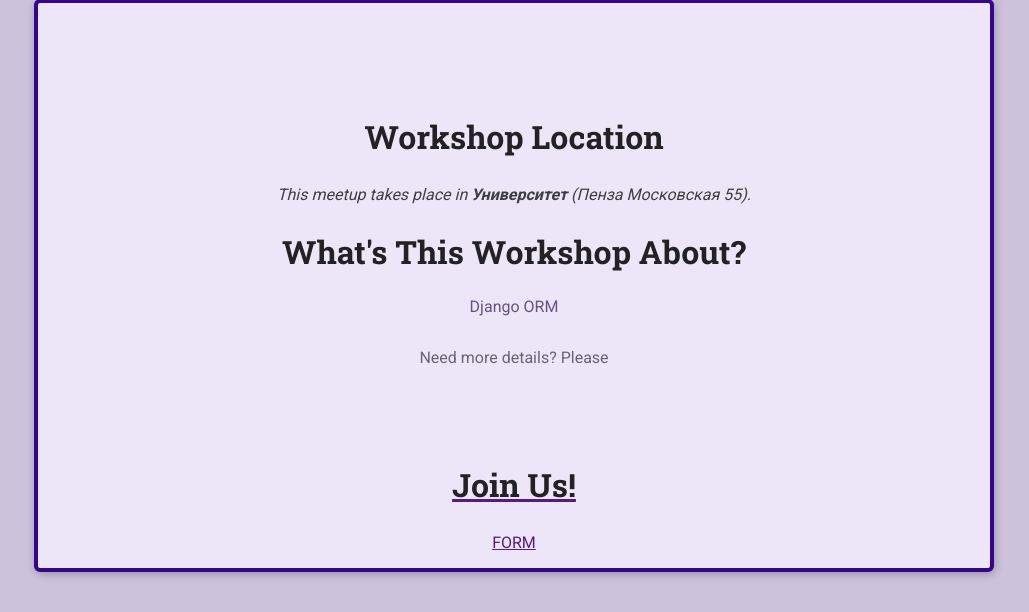
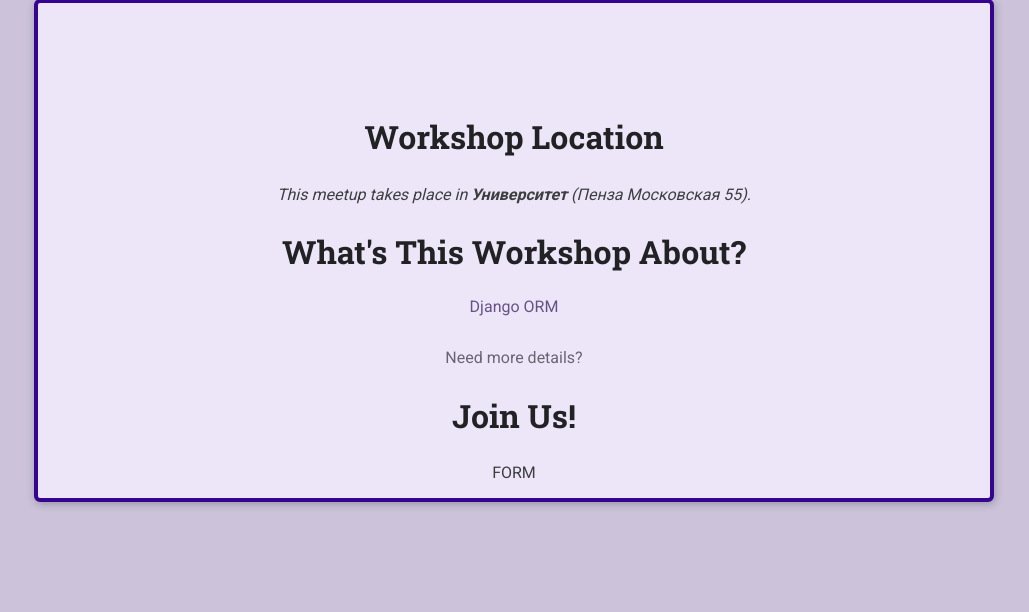
Before and after one commit to katyafervent/django-demo, a Django app: page /workshops/django-orm in a window 1280 px wide. Shown: the part 272-884 px from the top of the page, without its empty margins (126-1155 px from the left). After the commit the page ends 779 px from the top, so only its background shows below. Run offline with Django 3.2, Linux system fonts and the light colour scheme; data comes from the database, SQL or seed files in the repository.

Commit message:
Fix detail template

```diff
--- a/workshops/templates/workshops/workshop_details.html
+++ b/workshops/templates/workshops/workshop_details.html
@@ -18,14 +18,15 @@
 <article>
   <section id="location">
     <h2>Workshop Location</h2>
-       <address>This meetup takes place in <span>{{ workshop.location.name }}</span> ({{ workshop.location.address }}).</address>
+    <address>This meetup takes place in <span>{{ workshop.location.name }}</span> ({{ workshop.location.address }}).
+    </address>
   </section>
 
   <section id="details">
     <h2>What's This Workshop About?</h2>
     <p>{{ workshop.description }}</p>
     <footer>
-        <p>Need more details? Please <a href=""></p>
+      <p>Need more details?</p>
     </footer>
   </section>
 
```
Lines whose indentation alone changed are shown as unchanged.
